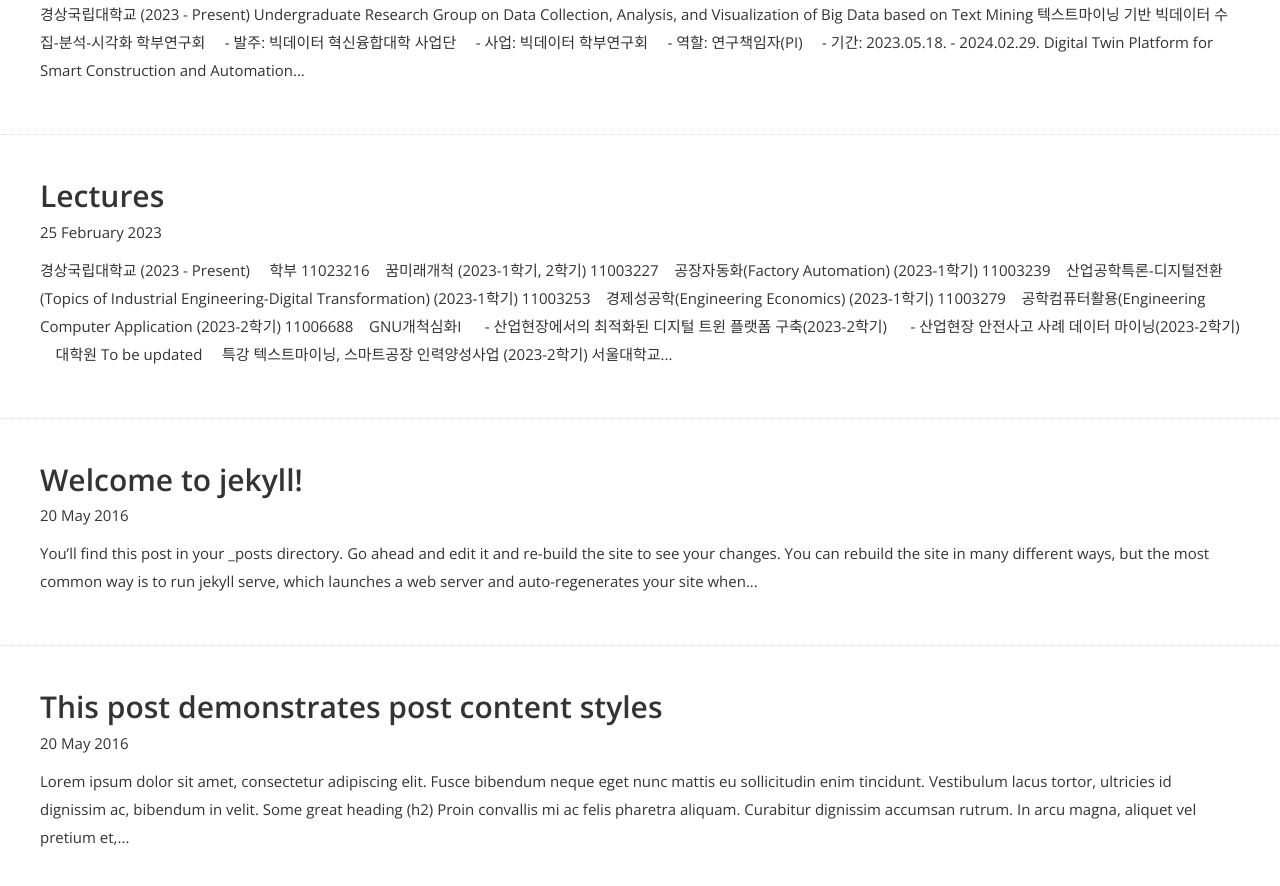
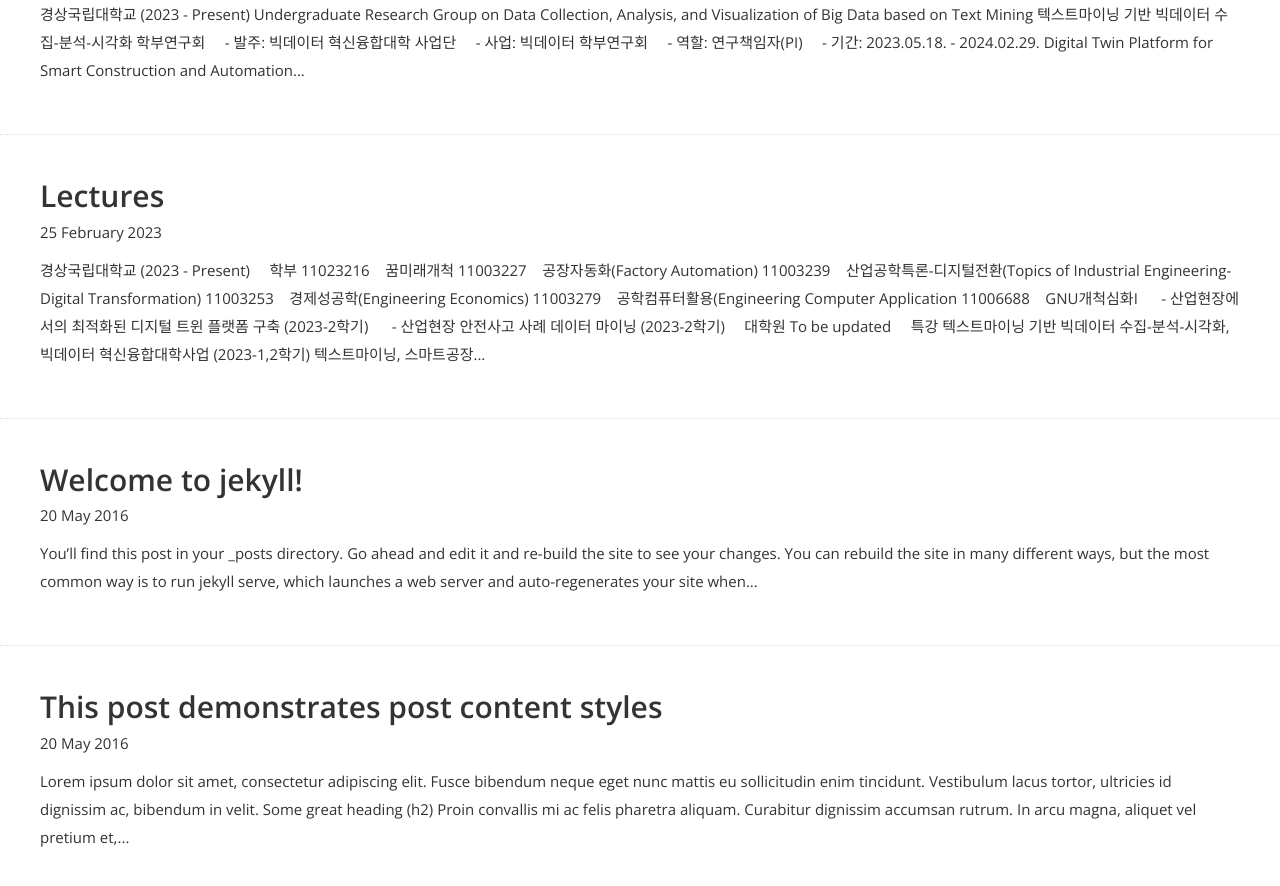
Before and after one commit to blank54/blank54.github.io, a Jekyll site: the page built from blog/index.html, in a window 1280 px wide and 900 px high, scrolled down 1604 px. Shown: the top 886 px of the window. Built offline with Jekyll 4.4.1, drawn with Linux system fonts in a browser that asks for light colours; nearby versions of some CDN libraries; some web fonts are replaced.

Commit message:
lecture: add bug

```diff
--- a/lecture/_posts/2023-02-25-lectures.md
+++ b/lecture/_posts/2023-02-25-lectures.md
@@ -9,14 +9,14 @@
 
 ### &nbsp;&nbsp;&nbsp;&nbsp;학부
 
-11023216&nbsp;&nbsp;&nbsp;&nbsp;**꿈미래개척** (2023-1학기, 2학기)
-11003227&nbsp;&nbsp;&nbsp;&nbsp;**공장자동화(Factory Automation)** (2023-1학기)
-11003239&nbsp;&nbsp;&nbsp;&nbsp;**산업공학특론-디지털전환(Topics of Industrial Engineering-Digital Transformation)** (2023-1학기)
-11003253&nbsp;&nbsp;&nbsp;&nbsp;**경제성공학(Engineering Economics)** (2023-1학기)
-11003279&nbsp;&nbsp;&nbsp;&nbsp;**공학컴퓨터활용(Engineering Computer Application** (2023-2학기)
+11023216&nbsp;&nbsp;&nbsp;&nbsp;**꿈미래개척**
+11003227&nbsp;&nbsp;&nbsp;&nbsp;**공장자동화(Factory Automation)**
+11003239&nbsp;&nbsp;&nbsp;&nbsp;**산업공학특론-디지털전환(Topics of Industrial Engineering-Digital Transformation)**
+11003253&nbsp;&nbsp;&nbsp;&nbsp;**경제성공학(Engineering Economics)**
+11003279&nbsp;&nbsp;&nbsp;&nbsp;**공학컴퓨터활용(Engineering Computer Application**
 11006688&nbsp;&nbsp;&nbsp;&nbsp;**GNU개척심화I**
-&nbsp;&nbsp;&nbsp;&nbsp; - 산업현장에서의 최적화된 디지털 트윈 플랫폼 구축(2023-2학기)
-&nbsp;&nbsp;&nbsp;&nbsp; - 산업현장 안전사고 사례 데이터 마이닝(2023-2학기)
+&nbsp;&nbsp;&nbsp;&nbsp; - 산업현장에서의 최적화된 디지털 트윈 플랫폼 구축 (2023-2학기)
+&nbsp;&nbsp;&nbsp;&nbsp; - 산업현장 안전사고 사례 데이터 마이닝 (2023-2학기)
 <br/>
 
 ### &nbsp;&nbsp;&nbsp;&nbsp;대학원
@@ -30,6 +30,7 @@
 
 ### &nbsp;&nbsp;&nbsp;&nbsp;특강
 
+**텍스트마이닝 기반 빅데이터 수집-분석-시각화**, 빅데이터 혁신융합대학사업 (2023-1,2학기)
 **텍스트마이닝**, 스마트공장 인력양성사업 (2023-2학기)
 <br/>
 
```
